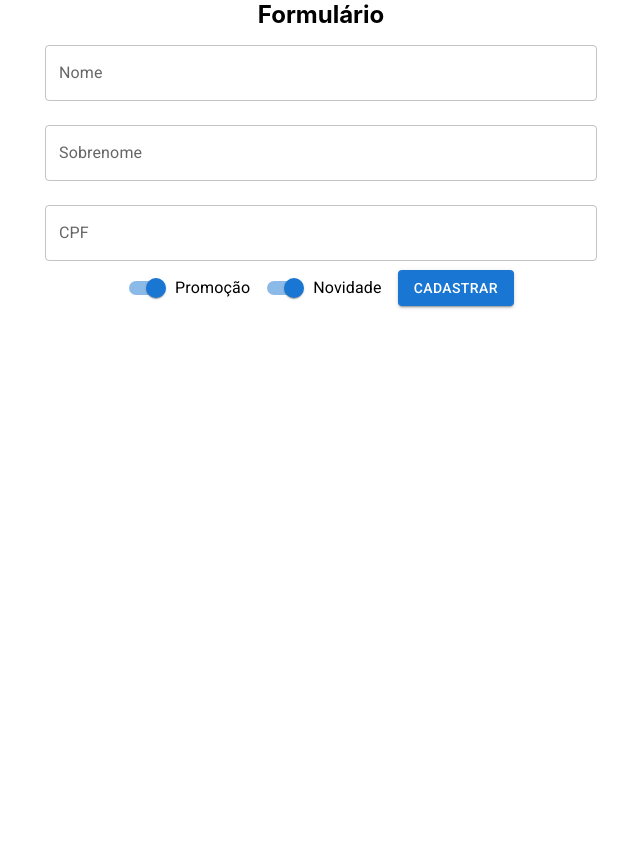
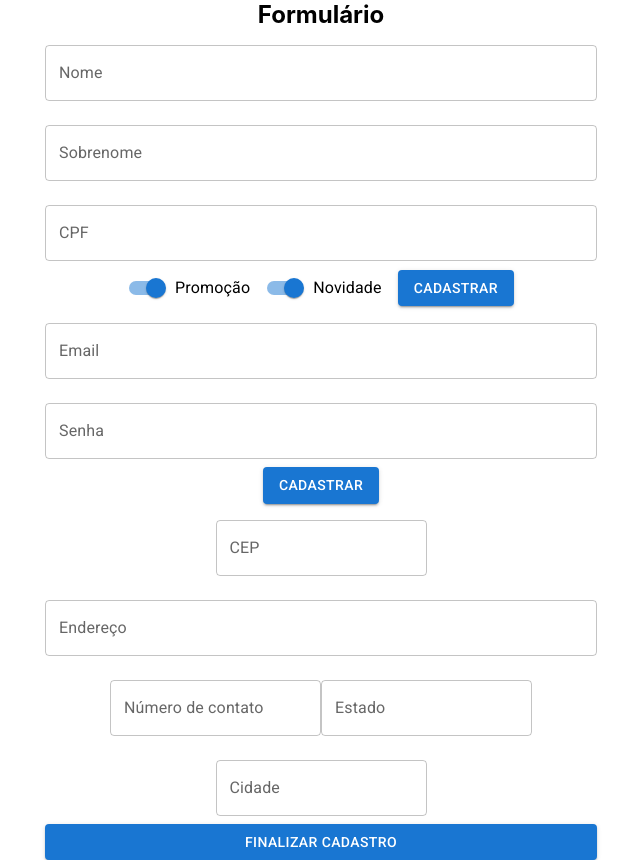
Before and after one commit to rafadealmeida/formulario-react, a React (Create React App) app in the folder formulario-react/: page / in a window 1280 px wide. Shown: the whole page, without its empty margins (319-959 px from the left). Before the commit the page ends 800 px from the top, so only its background shows below. Built offline with nearby package versions, Linux system fonts and the light colour scheme; the HTML template or start-up script is replaced by a standard one.

Commit message:
Criando sessões de usuário e dados de entrega

```diff
--- /dev/null
+++ b/formulario-react/src/components/FormularioCadastro/DadosEntrega.jsx
@@ -0,0 +1,45 @@
+import React from "react";
+import {TextField, Button} from "@mui/material"
+
+function DadosEntrega() {
+  return (
+    <form>
+      <TextField
+        id="cep"
+        label="CEP"
+        type="number"
+        margin="normal"
+      />
+        <TextField
+        id="endereco"
+        label="Endereço"
+        type="text"
+        margin="normal"
+        fullWidth
+      />
+        <TextField
+        id="numero"
+        label="Número de contato"
+        type="number"
+        margin="normal"
+      />
+      <TextField
+        id="estado"
+        label="Estado"
+        type="text"
+        margin="normal"
+      />
+      <TextField
+        id="cidade"
+        label="Cidade"
+        type="text"
+        margin="normal"
+      />
+       <Button type="submit" variant="contained" fullWidth>
+        Finalizar Cadastro
+      </Button>
+    </form>
+  );
+}
+
+export default DadosEntrega;
--- /dev/null
+++ b/formulario-react/src/components/FormularioCadastro/DadosUsuarios.jsx
@@ -0,0 +1,28 @@
+import { TextField, Button } from "@mui/material";
+import React from "react";
+
+function DadosUsuario() {
+  return (
+    <form>
+      <TextField
+        id="email"
+        label="Email"
+        type="email"
+        margin="normal"
+        fullWidth
+      />
+      <TextField
+        id="password"
+        label="Senha"
+        type="password"
+        margin="normal"
+        fullWidth
+      />
+      <Button type="submit" variant="contained">
+        Cadastrar
+      </Button>
+    </form>
+  );
+}
+
+export default DadosUsuario;
--- a/formulario-react/src/components/FormularioCadastro/FormularioCadastro.jsx
+++ b/formulario-react/src/components/FormularioCadastro/FormularioCadastro.jsx
@@ -1,12 +1,15 @@
 import React from "react";
+import DadosEntrega from "./DadosEntrega";
 import DadosPessoais from "./DadosPessoais";
+import DadosUsuario from "./DadosUsuarios";
 
-
-function FormularioCadastro({aoEnviar, validarCPF}) {
-
-
+function FormularioCadastro({ aoEnviar, validarCPF }) {
   return (
-   <DadosPessoais/>
+    <>
+      <DadosPessoais aoEnviar={aoEnviar} validarCPF={validarCPF} />
+      <DadosUsuario/>
+      <DadosEntrega/>
+    </>
   );
 }
 
```
Also changed, not shown: formulario-react/src/components/FormularioCadastro/DadosUsuários.jsx (deleted).
